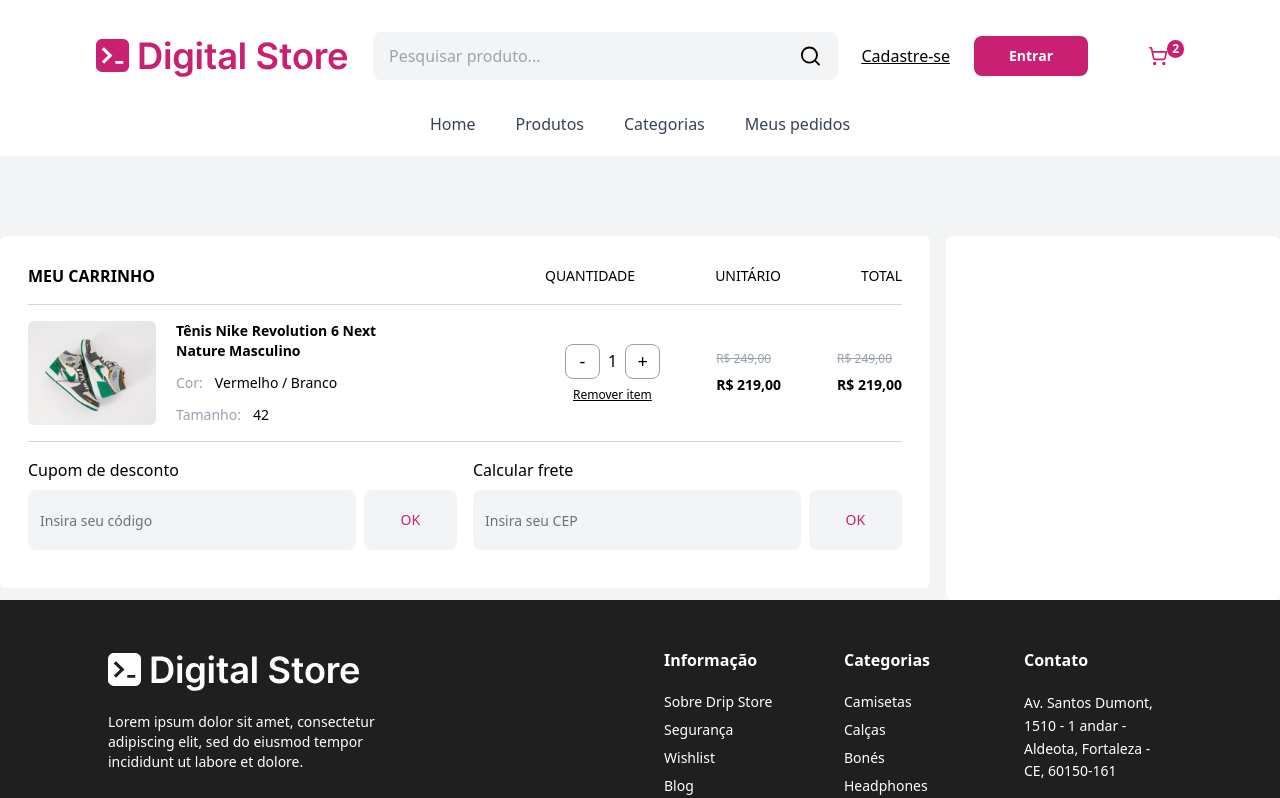
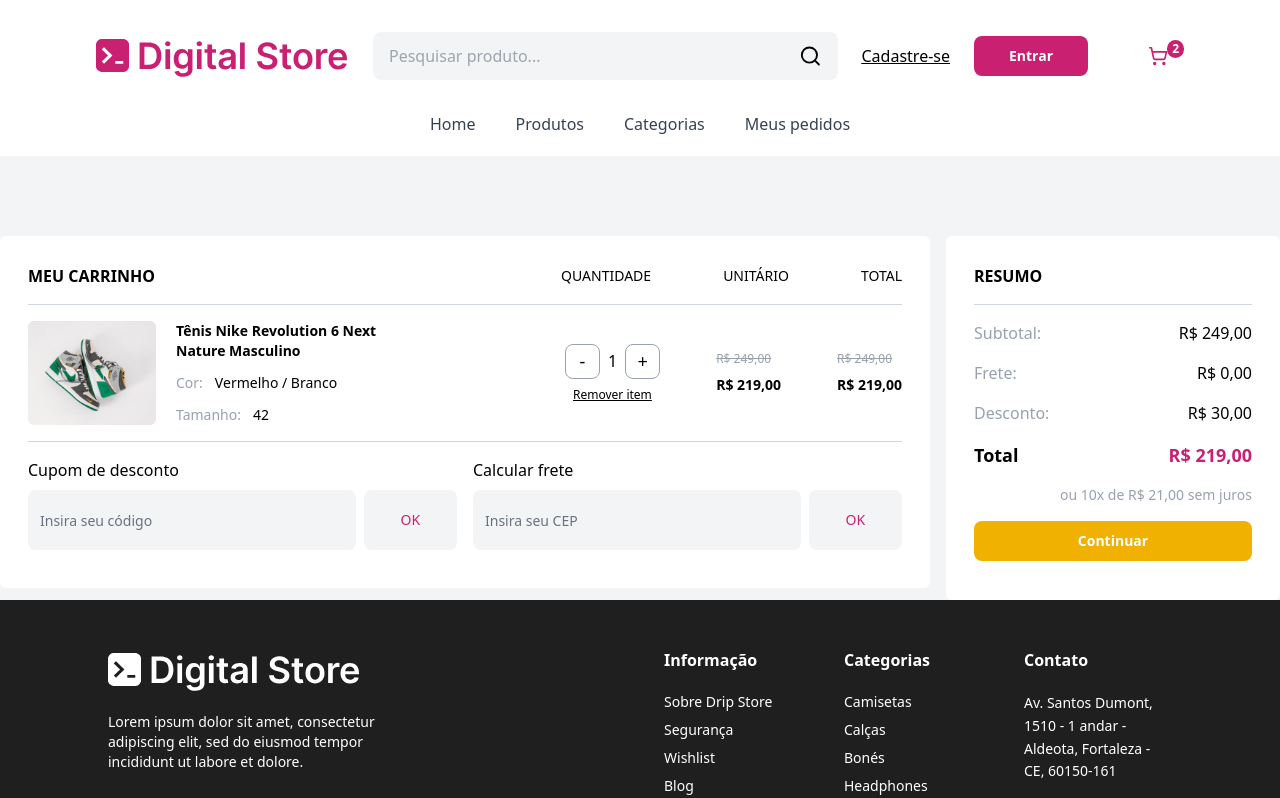
Before and after one commit to EsleySaab/Drip-Store, a Next.js app: page /cart in a window 1280 px wide. Shown: the top 798 px of the page. Built offline with nearby package versions, Linux system fonts and the light colour scheme; no server answers.

Commit message:
feat: add Order Summary component to cart page

```diff
--- /dev/null
+++ b/src/app/cart/order-summary.tsx
@@ -0,0 +1,37 @@
+import { Button } from "@/components/ui/button"
+
+const OrderSummary = () => {
+  return (
+    <div className="w-[334px] h-[364px] bg-white rounded-sm p-7 space-y-4">
+      <h4 className="uppercase font-semibold border-b border-gray-300 pb-4">
+        Resumo
+      </h4>
+      <div className="flex items-center justify-between">
+        <p className="text-gray-400">Subtotal:</p>
+        <p>R$ 249,00</p>
+      </div>
+      <div className="flex items-center justify-between">
+        <p className="text-gray-400">Frete:</p>
+        <p>R$ 0,00</p>
+      </div>
+      <div className="flex items-center justify-between">
+        <p className="text-gray-400">Desconto:</p>
+        <p>R$ 30,00</p>
+      </div>
+      <div className="flex items-center justify-between">
+        <p className="font-semibold text-lg">Total</p>
+        <div className="flex flex-col">
+          <p className="text-primary font-semibold text-lg">R$ 219,00</p>
+        </div>
+      </div>
+      <p className="text-sm text-gray-400 text-right">
+        ou 10x de R$ 21,00 sem juros
+      </p>
+      <Button className="bg-yellow-500 text-white cursor-pointer w-full font-semibold">
+        <p>Continuar</p>
+      </Button>
+    </div>
+  )
+}
+
+export default OrderSummary
--- a/src/app/cart/page.tsx
+++ b/src/app/cart/page.tsx
@@ -1,3 +1,4 @@
+import OrderSummary from "./order-summary"
 import ProductInformations from "./product-informations"
 
 const Cart = () => {
@@ -5,7 +6,7 @@
     <div className="max-w-[1440px] mx-auto space-y-5 h-full flex flex-col pt-20">
       <div className="flex gap-4">
         <ProductInformations />
-        <div className="w-[334px] h-[364px] bg-white rounded-sm"></div>
+        <OrderSummary />
       </div>
     </div>
   )
--- a/src/app/cart/product-informations.tsx
+++ b/src/app/cart/product-informations.tsx
@@ -7,14 +7,14 @@
     <div className="flex-1 h-[352px] bg-white p-7 space-y-4 rounded-sm">
       <div className="flex items-center justify-between border-b border-gray-300 pb-4">
         <h4 className="uppercase font-semibold">Meu Carrinho</h4>
-        <div className="flex space-x-20 items-center">
+        <div className="flex space-x-18 items-center">
           <p className="uppercase text-sm">Quantidade</p>
           <p className="uppercase text-sm">Unitário</p>
           <p className="uppercase text-sm">Total</p>
         </div>
       </div>
 
-      <div className="flex items-center justify-between border-b border-gray-300 pb-4">
+      <div className="flex items-center justify-between border-b border-gray-300 pb-4 md:flex-row flex-col">
         <div className="flex gap-5">
           <Image
             width={128}
```
